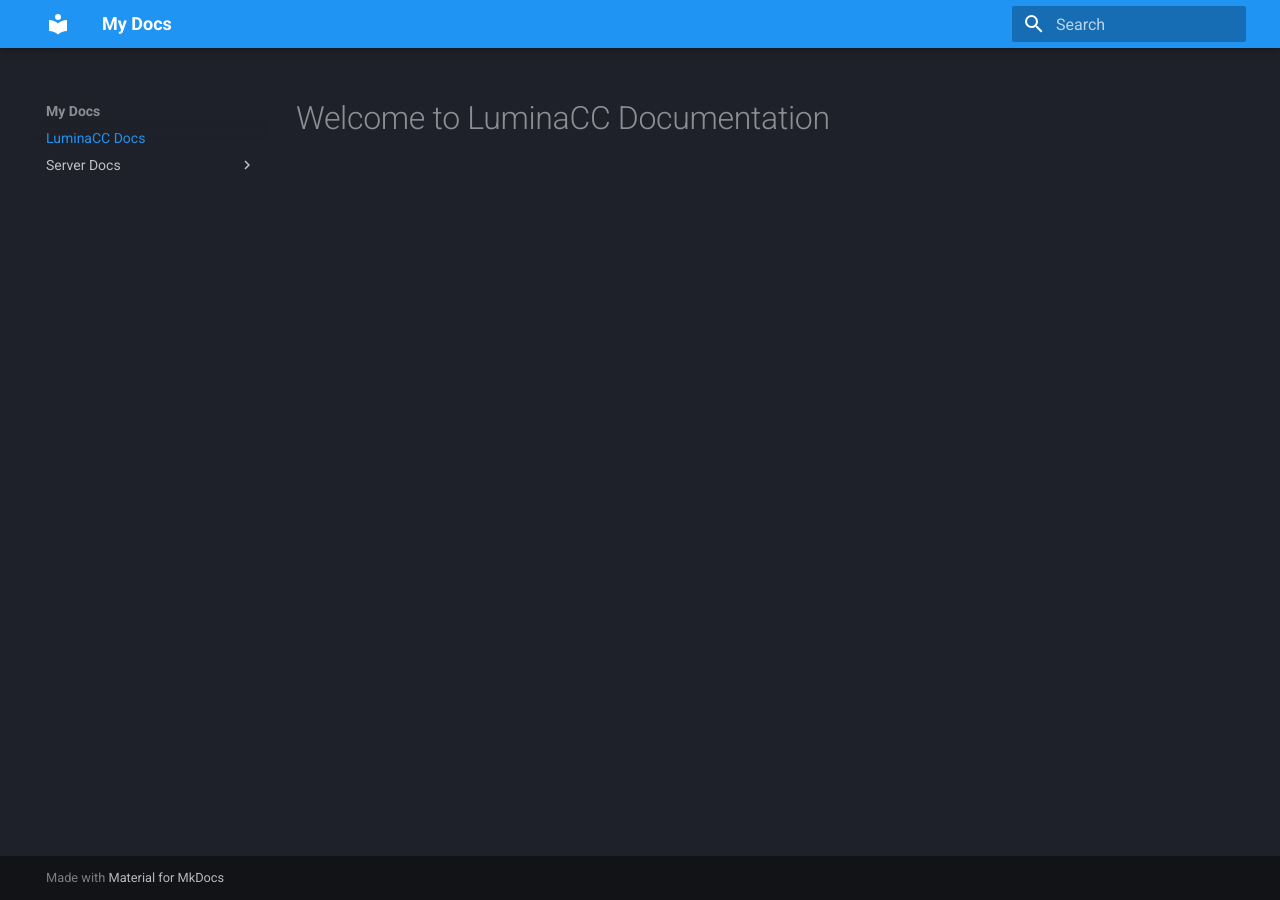
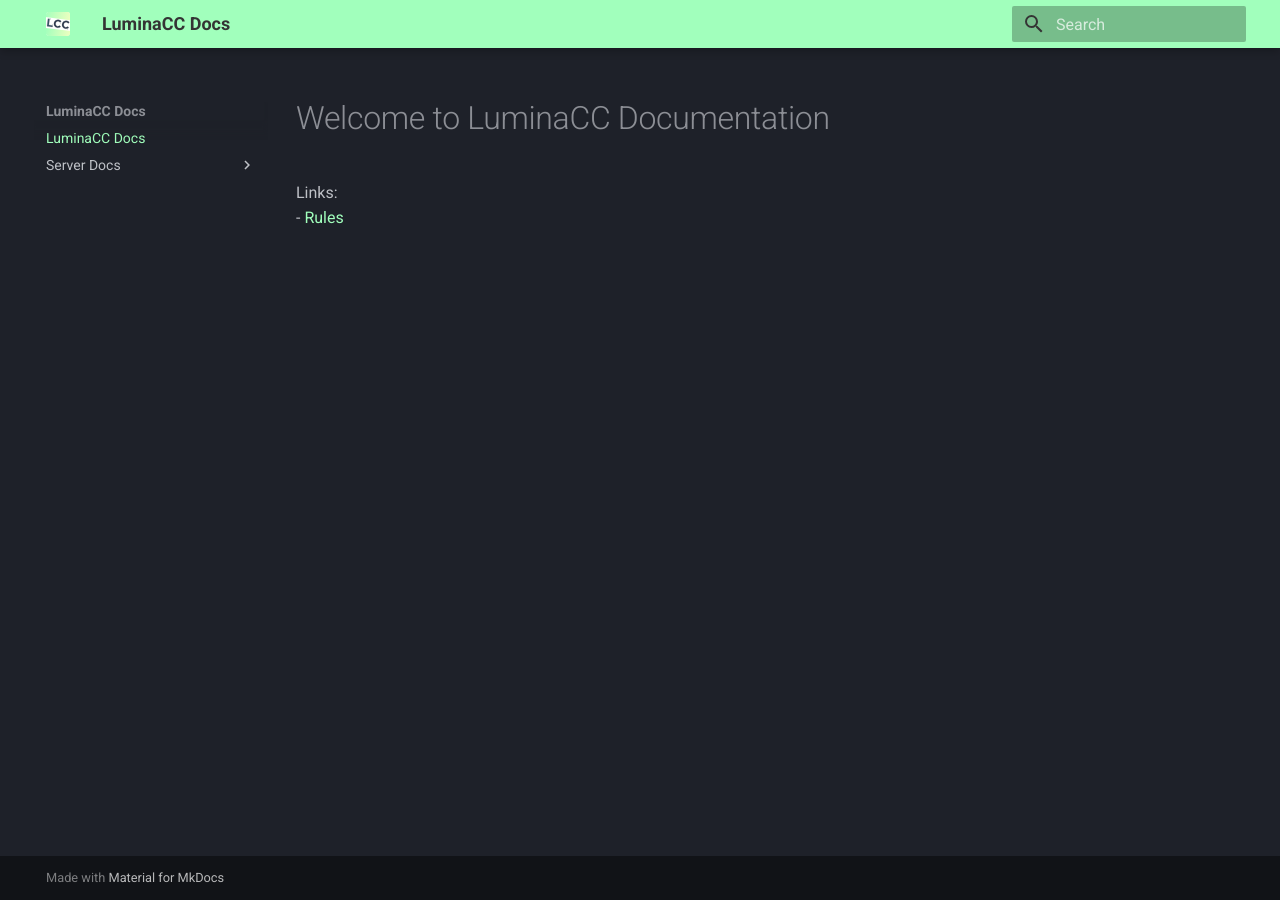
Before and after one commit to Lumina-CC/lcc-docs, an MkDocs documentation site: the page built from docs/index.md, in a window 1280 px wide. Built offline with MkDocs 1.6.1 and Material for MkDocs 9.7.7, drawn with Linux system fonts in a browser that asks for light colours.

Commit message:
Update color palette for Lumina Docs

```diff
--- a/docs/index.md
+++ b/docs/index.md
@@ -2,3 +2,5 @@
 title: LuminaCC Docs
 ---
 # Welcome to LuminaCC Documentation
+Links:
+- [Rules](https://docs.luminacc.org/Server%20Docs/rules/)
--- /dev/null
+++ b/docs/stylesheets/extra.css
@@ -0,0 +1,5 @@
+:root {
+    --md-primary-fg-color:        #a1ffbc;
+    --md-primary-bg-color:        #343434;
+    --md-accent-fg-color:         #EEFFBF;
+}
--- a/mkdocs.yml
+++ b/mkdocs.yml
@@ -1,6 +1,10 @@
-site_name: My Docs
+site_name: LuminaCC Docs
 theme:
+  logo: "assets/LCCico.svg"
   name: material
   palette:
   - scheme: slate
-    primary: blue
+    primary: custom
+    accent: custom
+extra_css:
+  - stylesheets/extra.css
```
Also changed, not shown: docs/assets/LCCico.svg (added).
